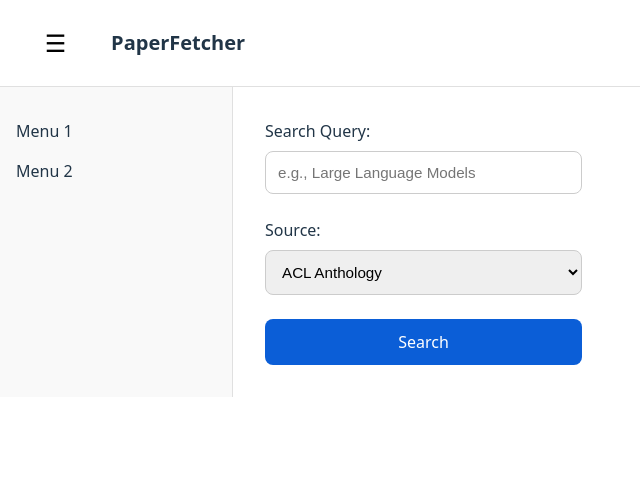
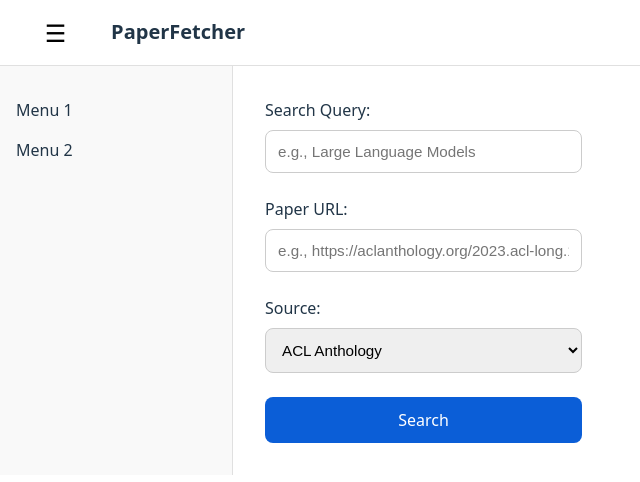
Before and after one commit to dangvonguyen/research-agent, a React (Vite) app in the folder frontend/: page / in a window 1280 px wide. Shown: the top 482 px of the page, without its empty margins (0-640 px from the left). Built offline with nearby package versions, Linux system fonts and the light colour scheme.

Commit message:
feat(search): add URL input field to SearchForm

```diff
--- a/frontend/src/features/paperSearch/api/searchApi.ts
+++ b/frontend/src/features/paperSearch/api/searchApi.ts
@@ -1,10 +1,27 @@
 // src/features/paperSearch/api/searchApi.ts
-
 import type { Paper } from "@/types/paper.types"
 
-// eslint-disable-next-line @typescript-eslint/no-unused-vars
-export const searchPapers = async (query: string, source: string): Promise<Paper[]> => {
-  // Giả lập response từ backend
+interface SearchParams {
+  query: string
+  url: string
+  source: string
+}
+
+export const searchPapers = async ({
+  query,
+  url,
+  source,
+}: SearchParams): Promise<Paper[]> => {
+  // return fetch("http://localhost:8000/api/search", {
+  //   method: "POST",
+  //   headers: { "Content-Type": "application/json" },
+  //   body: JSON.stringify({ query, url, source }),
+  // }).then(res => res.json());
+
+
+  // Giả lập response:
+  console.log("Search API called with:", { query, url, source })
+
   return Promise.resolve([
     {
       id: "paper1",
--- a/frontend/src/features/paperSearch/components/SearchForm/SearchForm.tsx
+++ b/frontend/src/features/paperSearch/components/SearchForm/SearchForm.tsx
@@ -3,16 +3,17 @@
 import styles from "./SearchForm.module.css"
 
 interface Props {
-  onSearch: (query: string, source: string) => void
+  onSearch: (params: { query: string; source: string; url: string }) => void
 }
 
 const SearchForm = ({ onSearch }: Props) => {
   const [query, setQuery] = useState("")
+  const [url, setUrl] = useState("")
   const [source, setSource] = useState("acl")
 
   const handleSubmit = (e: React.FormEvent) => {
     e.preventDefault()
-    onSearch(query, source)
+    onSearch({ query, source, url })
   }
 
   return (
@@ -28,6 +29,19 @@
           className={styles.input}
         />
       </div>
+
+      <div className={styles.inputGroup}>
+        <label htmlFor="url">Paper URL:</label>
+        <input
+          id="url"
+          type="url"
+          value={url}
+          onChange={e => setUrl(e.target.value)}
+          placeholder="e.g., https://aclanthology.org/2023.acl-long.1"
+          className={styles.input}
+        />
+      </div>
+
       <div className={styles.inputGroup}>
         <label htmlFor="source">Source:</label>
         <select
@@ -40,6 +54,7 @@
           <option value="arxiv">arXiv</option>
         </select>
       </div>
+
       <button className={styles.button}>Search</button>
     </form>
   )
--- a/frontend/src/hooks/useSearchPapers.ts
+++ b/frontend/src/hooks/useSearchPapers.ts
@@ -7,11 +7,17 @@
   const [results, setResults] = useState<Paper[]>([])
   const [loading, setLoading] = useState(false)
 
-  const search = async (query: string, source: string) => {
+  const search = async (query: string, url: string, source: string) => {
     setLoading(true)
-    const data = await searchPapers(query, source)
-    setResults(data)
-    setLoading(false)
+    try {
+      const data = await searchPapers({ query, url, source })
+      setResults(data)
+    } catch (error) {
+      console.error("Search error:", error)
+      setResults([])
+    } finally {
+      setLoading(false)
+    }
   }
 
   return { results, loading, search }
--- a/frontend/src/layouts/Header/Header.module.css
+++ b/frontend/src/layouts/Header/Header.module.css
@@ -1,7 +1,7 @@
 .header {
   display: flex;
   align-items: center;
-  padding: 0.75rem 1rem;
+  padding: 0.1rem 1rem;
   background-color: #ffffff;
   border-bottom: 1px solid #e0e0e0;
 }
```
